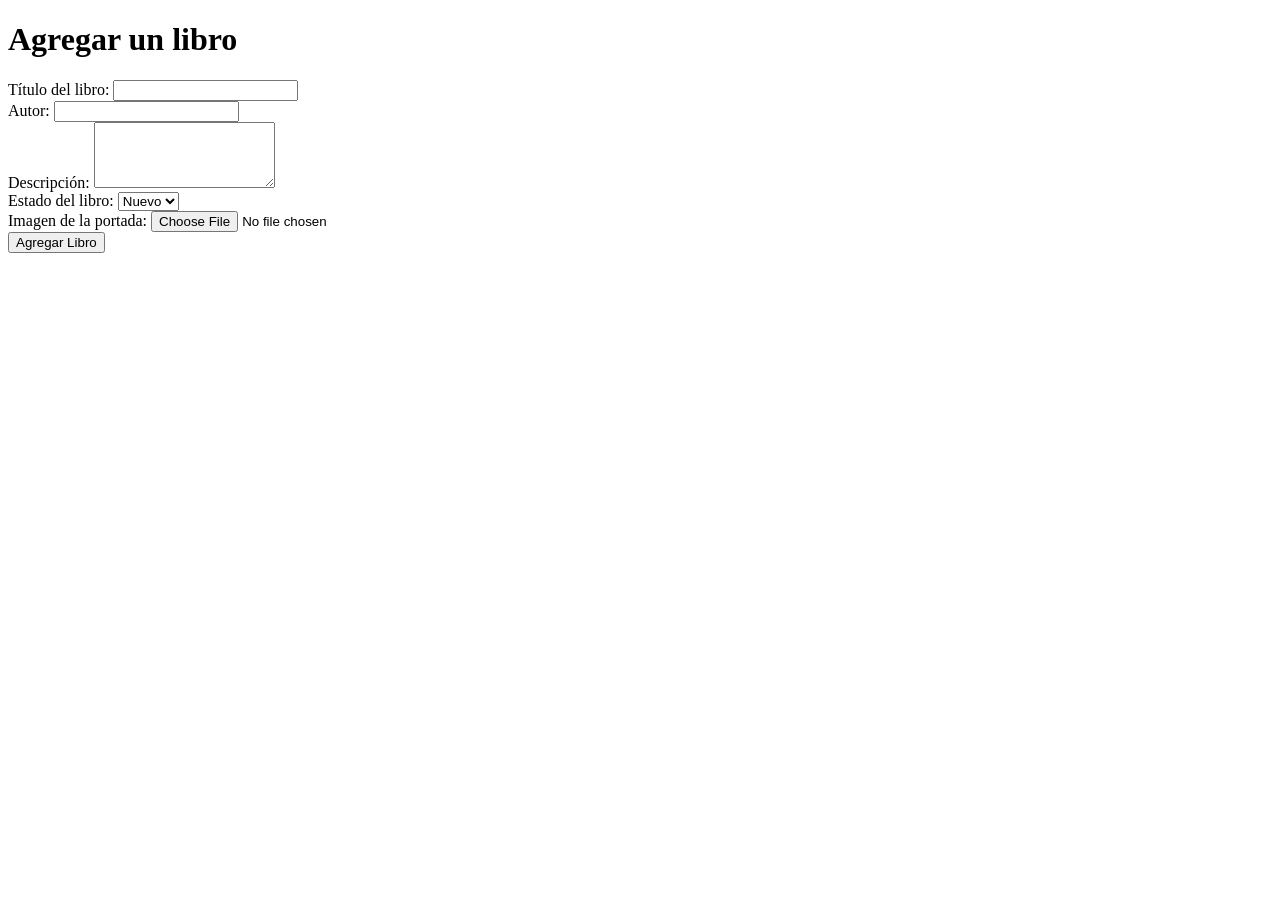
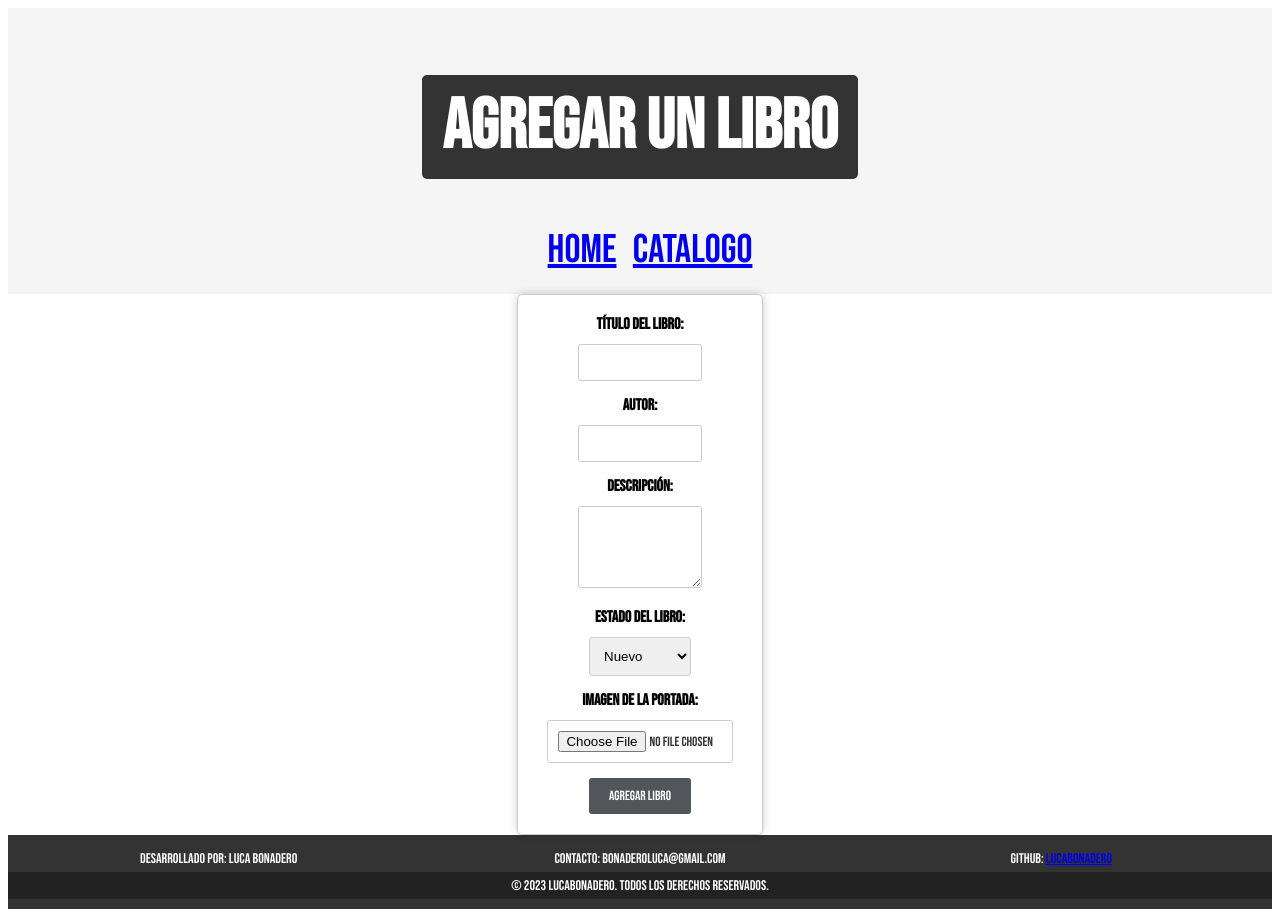
Before and after one commit to lucabonadero/tp1-aw1, a website: page agregar-libro.html in a window 1280 px wide. Before the commit the page ends 800 px from the top, so only its background shows below. Drawn offline with Linux system fonts and the light colour scheme.

Commit message:
V2
CSS Actualizado

```diff
--- a/agregar-libro.html
+++ b/agregar-libro.html
@@ -3,42 +3,70 @@
 <head>
     <meta charset="UTF-8">
     <meta name="viewport" content="width=device-width, initial-scale=1.0">
+    <link href="https://fonts.googleapis.com/css?family=Bebas+Neue" rel="stylesheet">
+    <link rel="stylesheet" href="styles-agregarlibro.css">
     <title>Agregar un libro</title>
 </head>
 <body>
-    <header>
-        <h1>Agregar un libro</h1>
+
+    <header class="centrarheader">
+        <h1 class="headerh1">Agregar un libro</h1>
+        <nav class="navul">
+            <ul class="navuli">
+                <li class="navuli"><a href="index.html">Home</a></li>
+                <li class="navuli"><a href="catalogo.html">Catalogo</a></li>
+            </ul>
+        </nav>
 
     </header>
+
     <main>
-        <form action="procesar_formulario.php" method="POST">
+        <div class="formcentrado">
+            <form action="procesar_formulario.php" method="POST" class="estiloform">
+
                 <label for="titulo">Título del libro:</label>
                 <input type="text" id="titulo" name="titulo" required>
                 <br>
                 <label for="autor">Autor:</label>
                 <input type="text" id="autor" name="autor" required>
                 <br>
-
                 <label for="descripcion">Descripción:</label>
                 <textarea id="descripcion" name="descripcion" rows="4" required></textarea>
                 <br>
-
                 <label for="estado">Estado del libro:</label>
                 <select id="estado" name="estado">
                     <option value="nuevo">Nuevo</option>
                     <option value="usado">Usado</option>
                 </select>
                 <br>
-
                 <label for="imagen">Imagen de la portada:</label>
                 <input type="file" id="imagen" name="imagen" accept="image/*">
                 <br>
 
-            <button type="submit">Agregar Libro</button>
+                <button type="submit" class="botoncentrado">
+                    Agregar Libro
+                </button>
+
             </form>
+        </div>
+
     </main>
-    <footer>
 
+    <footer class="estilofooter">
+            <div class="footer-contenido">
+                <div class="footer-desarrollo">
+                    Desarrollado por: Luca Bonadero
+                </div>
+                <div class="footer-contacto">
+                    Contacto: bonaderoluca@gmail.com
+                </div>
+                <div class="footer-github">
+                    GitHub: <a href="https://github.com/lucabonadero" target="_blank">lucabonadero</a>
+                </div>
+            </div>
+            <div class="footer-derechos">
+                &copy; 2023 LucaBonadero. Todos los derechos reservados.
+            </div>
     </footer>
 </body>
 </html>
--- /dev/null
+++ b/styles-agregarlibro.css
@@ -0,0 +1,120 @@
+.formcentrado{
+    display: flex;
+    justify-content: center;
+    align-items: center;
+}
+.centrarheader {
+    text-align: center; /* Centra el contenido horizontalmente */
+    background-color: whitesmoke;
+    padding: 20px; /* Espacio alrededor del contenido */
+  }
+  .botoncentrado{
+    display: flex;
+    justify-content: center;
+    align-items: center;
+  }
+  .headerh1 {
+    display: inline-block; /* Permite que el título se comporte como un bloque en línea */
+    background-color: #333; /* Color de fondo del título */
+    color: #fff; /* Color del texto del título */
+    padding: 10px 20px; /* Espacio alrededor del título */
+    border-radius: 5px; /* Bordes redondeados para la caja del título */
+    font-size: 70px;
+    font-family: 'Bebas Neue', sans-serif;
+  }
+  .navul{
+    list-style: none; /* Elimina los marcadores de lista */
+    padding: 0; /* Elimina el espacio de relleno predeterminado de la lista */
+  }
+
+  .navuli{
+    display: inline; /* Hace que los elementos de la lista sean en línea */
+    margin-right: 10px; /* Añade un espacio entre los elementos de la lista */
+    font-size: 40px;
+    font-family: 'Bebas Neue', sans-serif;
+    text-decoration: none;
+    color: white;
+    padding: 0 10;
+  }
+  .estiloform {
+    max-width: 400px; /* Limita el ancho del formulario */
+    padding: 20px;
+    border: 1px solid #ccc;
+    border-radius: 5px;
+    box-shadow: 0 0 10px rgba(0, 0, 0, 0.2);
+    text-align: center;
+    font-family: 'Bebas Neue', sans-serif;
+}
+
+.estiloform label {
+    display: block;
+    margin-bottom: 10px; /* Espacio entre las etiquetas y los campos de entrada */
+    font-weight: bold;
+}
+
+.estiloform input[type="text"],
+.estiloform textarea,
+.estiloform select {
+    width: 50%; /* Ocupa todo el ancho disponible */
+    padding: 10px;
+    margin-bottom: 15px; /* Espacio entre los campos de entrada */
+    border: 1px solid #ccc;
+    border-radius: 3px;
+}
+
+.estiloform button {
+    display: inline-block;
+    padding: 10px 20px;
+    background-color: #52565a;
+    color: #fff;
+    border: none;
+    border-radius: 3px;
+    cursor: pointer;
+    font-family: 'Bebas Neue', sans-serif;
+
+}
+
+.estiloform button:hover {
+    background-color: #383737; /* Cambia el color al pasar el mouse sobre el botón */
+    font-family: 'Bebas Neue', sans-serif;
+}
+.estiloform input[type="file"] {
+    width: 80%;
+    padding: 10px;
+    margin-bottom: 15px;
+    border: 1px solid #ccc;
+    border-radius: 3px;
+    background-color: #fff; /* Color de fondo igual que otros campos */
+    color: #333; /* Color de texto igual que otros campos */
+    outline: none; /* Quita el borde al hacer clic */
+    cursor: pointer;
+    font-family: 'Bebas Neue', sans-serif;
+}
+footer {
+    background-color: #333; /* Color de fondo del footer */
+    color: #fff; /* Color del texto en el footer */
+    text-align: center;
+    padding: 10px 0;
+    font-size: 14px;
+    font-family: 'Bebas Neue', sans-serif;
+  }
+
+  .footer-contenido {
+    display: flex;
+    flex-wrap: wrap;
+    justify-content: center;
+    align-items: center;
+    font-family: 'Bebas Neue', sans-serif;
+  }
+
+  .footer-desarrollo,
+  .footer-contacto,
+  .footer-github,
+  .footer-derechos {
+    flex: 1;
+    padding: 5px;
+  }
+
+  .footer-derechos {
+    background-color: #222; /* Cambia el color de fondo del bloque de derechos */
+  }
--- a/styles-catalogo.css
+++ b/styles-catalogo.css
@@ -89,3 +89,31 @@
 .ver-mas:hover {
   background-color: #232324; /* Cambia el color de fondo al pasar el ratón */
 }
+footer {
+  background-color: #333; /* Color de fondo del footer */
+  color: #fff; /* Color del texto en el footer */
+  text-align: center;
+  padding: 10px 0;
+  font-size: 14px;
+  font-family: 'Bebas Neue', sans-serif;
+}
+
+.footer-contenido {
+  display: flex;
+  flex-wrap: wrap;
+  justify-content: center;
+  align-items: center;
+  font-family: 'Bebas Neue', sans-serif;
+}
+
+.footer-desarrollo,
+.footer-contacto,
+.footer-github,
+.footer-derechos {
+  flex: 1;
+  padding: 5px;
+}
+
+.footer-derechos {
+  background-color: #222; /* Cambia el color de fondo del bloque de derechos */
+}
--- a/styles.css
+++ b/styles.css
@@ -77,57 +77,6 @@
   margin-right: 20px;
 
 }
-.boton1 {
-  display: flex;
-  flex-direction: column;
-  align-items: center;
-  padding: 6px 14px;
-  font-family: -apple-system, BlinkMacSystemFont, 'Roboto', sans-serif;
-  border-radius: 6px;
-  border: none;
-  position: fixed;
-  bottom: 10px;
-  right: 10px;
-
-  background: #6E6D70;
-  box-shadow: 0px 0.5px 1px rgba(0, 0, 0, 0.1), inset 0px 0.5px 0.5px rgba(255, 255, 255, 0.5), 0px 0px 0px 0.5px rgba(0, 0, 0, 0.12);
-  color: #DFDEDF;
-  user-select: none;
-  -webkit-user-select: none;
-  touch-action: manipulation;
-  font-size: 18px;
-  font-family: 'Bebas Neue', sans-serif;
-}
-.boton1:focus {
-  box-shadow: inset 0px 0.8px 0px -0.25px rgba(255, 255, 255, 0.2), 0px 0.5px 1px rgba(0, 0, 0, 0.1), 0px 0px 0px 3.5px rgba(58, 108, 217, 0.5);
-  outline: 0;
-}
-.boton2 {
-  display: flex;
-  flex-direction: column;
-  align-items: center;
-  padding: 6px 14px;
-  font-family: -apple-system, BlinkMacSystemFont, 'Roboto', sans-serif;
-  border-radius: 6px;
-  border: none;
-  position: fixed;
-  bottom: 60px;
-  right: 10px;
-
-  background: #6E6D70;
-  box-shadow: 0px 0.5px 1px rgba(0, 0, 0, 0.1), inset 0px 0.5px 0.5px rgba(255, 255, 255, 0.5), 0px 0px 0px 0.5px rgba(0, 0, 0, 0.12);
-  color: #DFDEDF;
-  user-select: none;
-  -webkit-user-select: none;
-  touch-action: manipulation;
-  font-size: 18px;
-  font-family: 'Bebas Neue', sans-serif;
-}
-.boton2:focus {
-  box-shadow: inset 0px 0.8px 0px -0.25px rgba(255, 255, 255, 0.2), 0px 0.5px 1px rgba(0, 0, 0, 0.1), 0px 0px 0px 3.5px rgba(58, 108, 217, 0.5);
-  outline: 0;
-}
-
 .instrucciones {
   max-width: 600px; /* Limita el ancho de las instrucciones para que se vean más legibles */
   margin: 0 ; /* Centra las instrucciones en la página */
@@ -159,31 +108,31 @@
     text-decoration: none; /* Quita el subrayado de los enlaces */
     margin: 10px; /* Espacio entre los elementos */
 }
-.estilofooter{
-  background-color: whitesmoke;
+footer {
+  background-color: #333; /* Color de fondo del footer */
+  color: #fff; /* Color del texto en el footer */
+  text-align: center;
+  padding: 10px 0;
+  font-size: 14px;
+  font-family: 'Bebas Neue', sans-serif;
+}
+
+.footer-contenido {
   display: flex;
+  flex-wrap: wrap;
   justify-content: center;
   align-items: center;
-  padding: 20px;
   font-family: 'Bebas Neue', sans-serif;
-  font-size: 20px;
-  color: rgb(0, 0, 0);
 }
-/* .background{
-  background-color: #e5e5f7;
-  opacity: 0.8;
-  background-image: radial-gradient(circle at center center, #a1a1a7, #e5e5f7), repeating-radial-gradient(circle at center center, #a1a1a7, #a1a1a7, 10px, transparent 20px, transparent 10px);
-  background-blend-mode: multiply;
-} */
-/* .background{
-  background-color: #e5e5f7;
-  opacity: 0.8;
-  background-image:  repeating-radial-gradient( circle at 0 0, transparent 0, #e5e5f7 10px ), repeating-linear-gradient( #aaa8a555, #aaa8a555 );
-} */
-/* .background{
-  background-color: #e5e5f7;
-  opacity: 0.8;
-  background-image:  linear-gradient(#929292 1px, transparent 1px), linear-gradient(to right, #929292 1px, #e5e5f7 1px);
-  background-size: 20px 20px;
 
-} */
+.footer-desarrollo,
+.footer-contacto,
+.footer-github,
+.footer-derechos {
+  flex: 1;
+  padding: 5px;
+}
+
+.footer-derechos {
+  background-color: #222; /* Cambia el color de fondo del bloque de derechos */
+}
```
Also changed, not shown: catalogo.html (+16 -3 lines), index.html (+14 -4 lines). Lines whose indentation alone changed are shown as unchanged.
